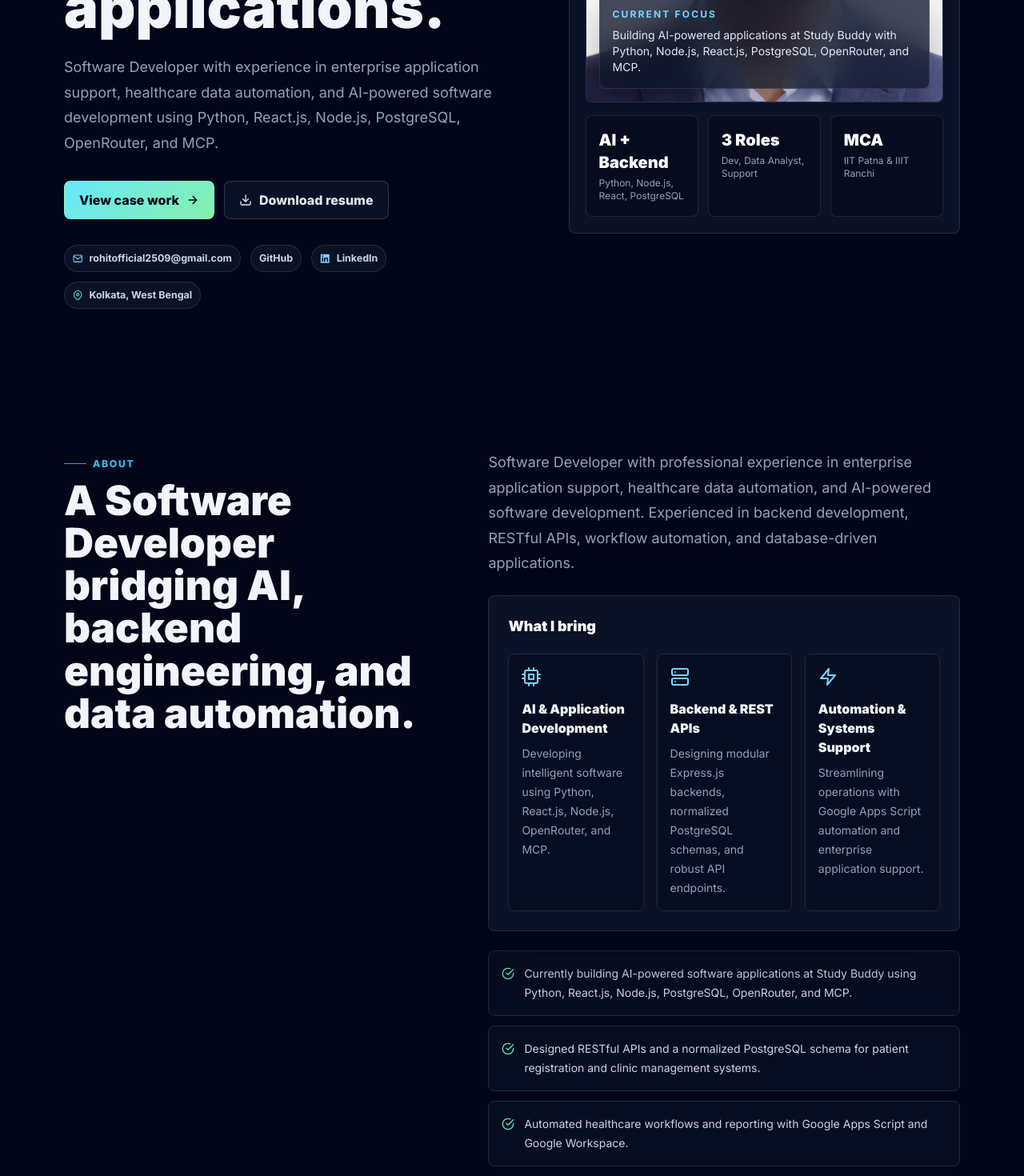
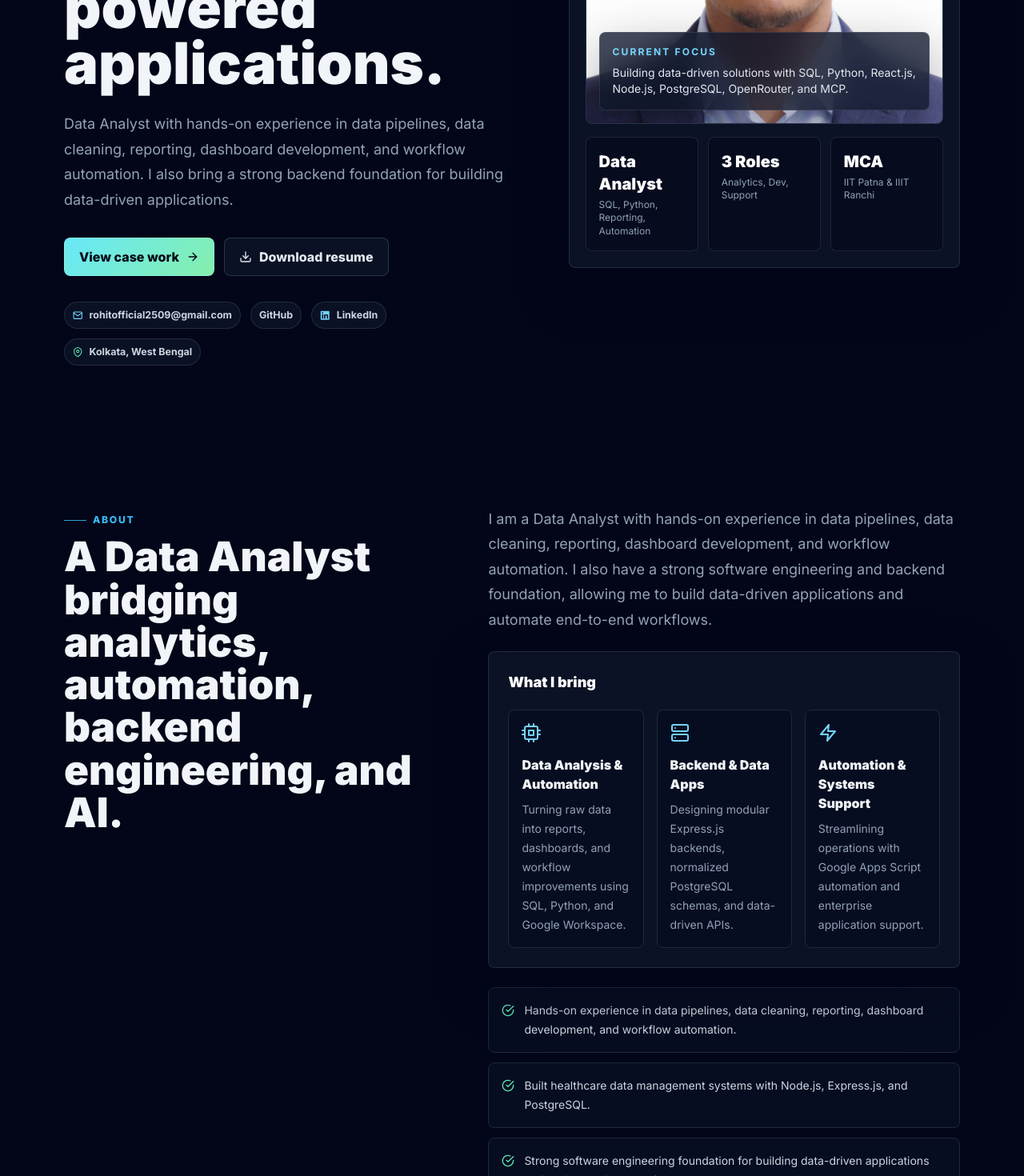
Before and after one commit to rohitofficial2509-cipher/Rohit-Prasad-Portfolio, a React (Vite) app: page / in a window 1280 px wide. Shown: the part 640-2110 px from the top of the page at 80% size. Built offline with nearby package versions, Linux system fonts and the light colour scheme.

Commit message:
Update portfolio content for data analyst focus

```diff
--- a/src/components/sections/About.jsx
+++ b/src/components/sections/About.jsx
@@ -4,13 +4,13 @@ import { FiCheckCircle, FiCpu, FiServer, FiZap } from "react-icons/fi";
 const strengths = [
   {
     icon: FiCpu,
-    title: "AI & Application Development",
-    copy: "Developing intelligent software using Python, React.js, Node.js, OpenRouter, and MCP.",
+    title: "Data Analysis & Automation",
+    copy: "Turning raw data into reports, dashboards, and workflow improvements using SQL, Python, and Google Workspace.",
   },
   {
     icon: FiServer,
-    title: "Backend & REST APIs",
-    copy: "Designing modular Express.js backends, normalized PostgreSQL schemas, and robust API endpoints.",
+    title: "Backend & Data Apps",
+    copy: "Designing modular Express.js backends, normalized PostgreSQL schemas, and data-driven APIs.",
   },
   {
     icon: FiZap,
@@ -20,9 +20,9 @@ const strengths = [
 ];
 
 const outcomes = [
-  "Currently building AI-powered software applications at Study Buddy using Python, React.js, Node.js, PostgreSQL, OpenRouter, and MCP.",
-  "Designed RESTful APIs and a normalized PostgreSQL schema for patient registration and clinic management systems.",
-  "Automated healthcare workflows and reporting with Google Apps Script and Google Workspace.",
+  "Hands-on experience in data pipelines, data cleaning, reporting, dashboard development, and workflow automation.",
+  "Built healthcare data management systems with Node.js, Express.js, and PostgreSQL.",
+  "Strong software engineering foundation for building data-driven applications and end-to-end automations.",
 ];
 
 export default function About() {
@@ -37,7 +37,7 @@ export default function About() {
             transition={{ duration: 0.5 }}
           >
             <div className="section-label">About</div>
-            <h2 className="section-title">A Software Developer bridging AI, backend engineering, and data automation.</h2>
+            <h2 className="section-title">A Data Analyst bridging analytics, automation, backend engineering, and AI.</h2>
           </motion.div>
 
           <motion.div
@@ -48,9 +48,10 @@ export default function About() {
             transition={{ duration: 0.5, delay: 0.1 }}
           >
             <p className="muted-copy text-lg">
-              Software Developer with professional experience in enterprise application support, healthcare data automation,
-              and AI-powered software development. Experienced in backend development, RESTful APIs, workflow automation,
-              and database-driven applications.
+              I am a Data Analyst with hands-on experience in data pipelines, data cleaning, reporting, dashboard
+              development, and workflow automation.
+              I also have a strong software engineering and backend foundation, allowing me to build data-driven
+              applications and automate end-to-end workflows.
             </p>
             <div className="panel p-5 sm:p-6">
               <h3 className="text-lg font-black text-white">What I bring</h3>
--- a/src/components/sections/Contact.jsx
+++ b/src/components/sections/Contact.jsx
@@ -43,9 +43,9 @@ export default function Contact() {
           <div className="grid lg:grid-cols-[0.9fr_1.1fr] gap-8 lg:gap-12">
             <div>
               <div className="section-label">Contact</div>
-              <h2 className="section-title">Let us talk software development, AI applications, or automation.</h2>
+              <h2 className="section-title">Let us talk data analysis, dashboards, automation, or backend applications.</h2>
               <p className="muted-copy mt-5">
-                I am open to Software Developer roles, AI integration projects, backend engineering, full-stack applications, and automation systems.
+                I am open to Data Analyst roles, analytics projects, backend engineering, full-stack applications, and automation systems.
               </p>
               <a className="btn-primary mt-7" href="mailto:rohitofficial2509@gmail.com">
                 <FiMail aria-hidden="true" /> Send email
--- a/src/components/sections/Experience.jsx
+++ b/src/components/sections/Experience.jsx
@@ -50,7 +50,7 @@ export default function Experience() {
       <div className="section-shell">
         <div className="max-w-3xl">
           <div className="section-label">Experience</div>
-          <h2 className="section-title">Professional experience in software development, data analysis, automation, and enterprise support.</h2>
+          <h2 className="section-title">Professional experience in data analysis, automation, software development, and enterprise support.</h2>
         </div>
 
         <div className="mt-10 grid gap-5">
--- a/src/components/sections/Footer.jsx
+++ b/src/components/sections/Footer.jsx
@@ -2,7 +2,7 @@ export default function Footer() {
   return (
     <footer className="relative z-10 border-t border-slate-800 bg-slate-950">
       <div className="section-shell py-8 flex flex-col sm:flex-row gap-3 sm:items-center sm:justify-between text-sm text-slate-500">
-        <p>© {new Date().getFullYear()} Rohit Prasad. Software Developer portfolio.</p>
+        <p>© {new Date().getFullYear()} Rohit Prasad. Data Analyst portfolio.</p>
         <p>Kolkata, West Bengal</p>
       </div>
     </footer>
--- a/src/components/sections/Hero.jsx
+++ b/src/components/sections/Hero.jsx
@@ -3,8 +3,8 @@ import { FiArrowRight, FiDownload, FiMail, FiMapPin } from "react-icons/fi";
 import { FaLinkedin } from "react-icons/fa";
 
 const metrics = [
-  { value: "AI + Backend", label: "Python, Node.js, React, PostgreSQL" },
-  { value: "3 Roles", label: "Dev, Data Analyst, Support" },
+  { value: "Data Analyst", label: "SQL, Python, Reporting, Automation" },
+  { value: "3 Roles", label: "Analytics, Dev, Support" },
   { value: "MCA", label: "IIT Patna & IIIT Ranchi" },
 ];
 
@@ -20,13 +20,13 @@ export default function Hero() {
           animate={{ opacity: 1, y: 0 }}
           transition={{ duration: 0.55 }}
         >
-          <div className="section-label">Software Developer</div>
+          <div className="section-label">Data Analyst</div>
           <h1 className="mt-5 text-4xl sm:text-5xl lg:text-7xl font-black leading-[0.98] tracking-normal">
-            Rohit Prasad builds software, automation, and AI-powered applications.
+            Hi, I&apos;m Rohit Prasad. I build data pipelines, dashboards, automation, and AI-powered applications.
           </h1>
           <p className="muted-copy mt-6 text-base sm:text-lg max-w-2xl">
-            Software Developer with experience in enterprise application support, healthcare data automation, and
-            AI-powered software development using Python, React.js, Node.js, PostgreSQL, OpenRouter, and MCP.
+            Data Analyst with hands-on experience in data pipelines, data cleaning, reporting, dashboard development, and
+            workflow automation. I also bring a strong backend foundation for building data-driven applications.
           </p>
 
           <div className="mt-8 flex flex-col sm:flex-row gap-3">
@@ -73,7 +73,7 @@ export default function Hero() {
               <div className="absolute left-4 right-4 bottom-4 panel bg-slate-950/86 p-4">
                 <p className="text-xs font-bold uppercase tracking-[0.18em] text-sky-300">Current focus</p>
                 <p className="mt-2 text-sm text-slate-200">
-                  Building AI-powered applications at Study Buddy with Python, Node.js, React.js, PostgreSQL, OpenRouter, and MCP.
+                  Building data-driven solutions with SQL, Python, React.js, Node.js, PostgreSQL, OpenRouter, and MCP.
                 </p>
               </div>
             </div>
--- a/src/components/sections/Navbar.jsx
+++ b/src/components/sections/Navbar.jsx
@@ -54,7 +54,7 @@ export default function Navbar() {
           aria-label="Go to home"
         >
           <span className="block text-lg font-black text-white">Rohit Prasad</span>
-          <span className="block text-xs font-bold uppercase tracking-[0.18em] text-sky-300">Software Developer</span>
+          <span className="block text-xs font-bold uppercase tracking-[0.18em] text-sky-300">Data Analyst</span>
         </button>
 
         <div className="hidden lg:flex items-center gap-1">
--- a/src/components/sections/Projects.jsx
+++ b/src/components/sections/Projects.jsx
@@ -5,9 +5,9 @@ const projects = [
   {
     icon: FiDatabase,
     title: "Patient Registry & Registration Management System",
-    type: "Backend & Database",
+    type: "Healthcare Data System",
     description:
-      "Engineered a normalized PostgreSQL schema and designed RESTful APIs for patient registration.",
+      "A healthcare data management system built with Node.js, Express.js, and PostgreSQL for efficient querying and reporting.",
     impact: ["Normalized PostgreSQL Schema", "RESTful Backend Architecture", "Modular Validation"],
     stack: ["Node.js", "Express.js", "PostgreSQL", "REST APIs"],
   },
@@ -16,18 +16,18 @@ const projects = [
     title: "LIFECARE Clinic - Healthcare Appointment Management System",
     type: "Full-stack System",
     description:
-      "Developed a responsive React frontend and backend APIs integrated with PostgreSQL.",
-    impact: ["Responsive React Frontend", "Express API Integration", "PostgreSQL Database"],
+      "A real-time healthcare appointment management system built with React.js, Node.js, Express.js, and PostgreSQL.",
+    impact: ["Real-time Scheduling", "React Frontend", "PostgreSQL Database"],
     stack: ["React.js", "Node.js", "Express.js", "PostgreSQL"],
   },
   {
     icon: FiServer,
-    title: "Healthcare Data Pipeline & Quality Automation",
-    type: "Workflow Automation",
+    title: "Personal Portfolio",
+    type: "Portfolio Website",
     description:
-      "Automated healthcare workflows using Google Apps Script and Google Workspace for clinic operations and reporting.",
-    impact: ["Automated Workflows", "Pipeline Integrity", "Data Reporting Quality"],
-    stack: ["Google Apps Script", "Google Workspace", "Data Analytics"],
+      "My personal portfolio showcasing my experience, projects, technical skills, certifications, and contact details.",
+    impact: ["Portfolio Design", "Resume Showcase", "Recruiter Friendly"],
+    stack: ["React.js", "Vite", "Tailwind CSS"],
   },
 ];
 
@@ -37,7 +37,7 @@ export default function Projects() {
       <div className="section-shell">
         <div className="max-w-3xl">
           <div className="section-label">Selected Work</div>
-          <h2 className="section-title">Backend systems, clinic software, and workflow automation.</h2>
+          <h2 className="section-title">Healthcare data systems, portfolio work, and automation-focused applications.</h2>
         </div>
 
         <div className="mt-10 grid lg:grid-cols-3 gap-5">
--- a/src/components/sections/Skills.jsx
+++ b/src/components/sections/Skills.jsx
@@ -2,28 +2,24 @@ import { motion } from "framer-motion";
 
 const groups = [
   {
-    title: "Programming",
-    skills: ["Python", "Java", "JavaScript", "SQL"],
+    title: "Data & Analytics",
+    skills: ["SQL", "Python", "Excel / Google Sheets", "Data Cleaning & Validation", "Data Visualization", "Dashboard Development", "Automated Reporting"],
   },
   {
-    title: "AI & Integrations",
-    skills: ["OpenRouter", "MCP (Model Context Protocol)", "LLM Integration", "Prompt Engineering"],
+    title: "Databases",
+    skills: ["PostgreSQL", "MySQL"],
   },
   {
-    title: "Frontend Development",
+    title: "Programming & Backend",
+    skills: ["Python", "JavaScript", "Node.js", "Express.js", "REST APIs"],
+  },
+  {
+    title: "Frontend",
     skills: ["React.js", "HTML5", "CSS3", "Tailwind CSS"],
   },
   {
-    title: "Backend & Databases",
-    skills: ["Node.js", "Express.js", "REST APIs", "PostgreSQL", "MySQL", "Postico 2"],
-  },
-  {
-    title: "Developer Tools",
-    skills: ["Git", "GitHub", "VS Code", "Claude Code", "Codex CLI", "npm"],
-  },
-  {
-    title: "Automation & Analytics",
-    skills: ["Google Apps Script", "Google Workspace", "Power BI", "Microsoft Excel"],
+    title: "Automation & AI",
+    skills: ["Google Apps Script", "Google Workspace", "Web Scraping", "Data Pipelines", "OpenRouter", "Model Context Protocol (MCP)", "LLM Integration", "Prompt Engineering"],
   },
 ];
 
@@ -34,10 +30,10 @@ export default function Skills() {
         <div className="flex flex-col lg:flex-row lg:items-end lg:justify-between gap-5">
           <div className="max-w-3xl">
             <div className="section-label">Capabilities</div>
-            <h2 className="section-title">Core technical skills and modern developer toolkit.</h2>
+            <h2 className="section-title">Core technical skills across analytics, automation, and backend development.</h2>
           </div>
           <p className="muted-copy max-w-md">
-            Programming, AI integrations, backend development, database architecture, and enterprise workflow automation.
+            SQL, Python, dashboards, automation, backend APIs, and AI-assisted workflow design.
           </p>
         </div>
 
```
Also changed, not shown: src/components/sections/Certifications.jsx (+5 -5 lines), 1 other file (tests, documents, lock files or other folders).
